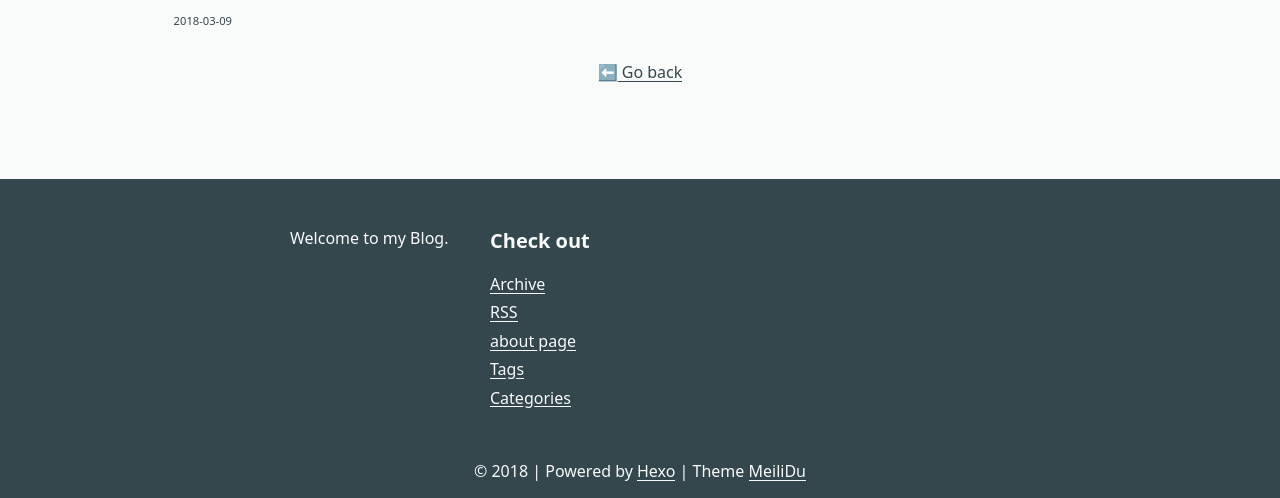
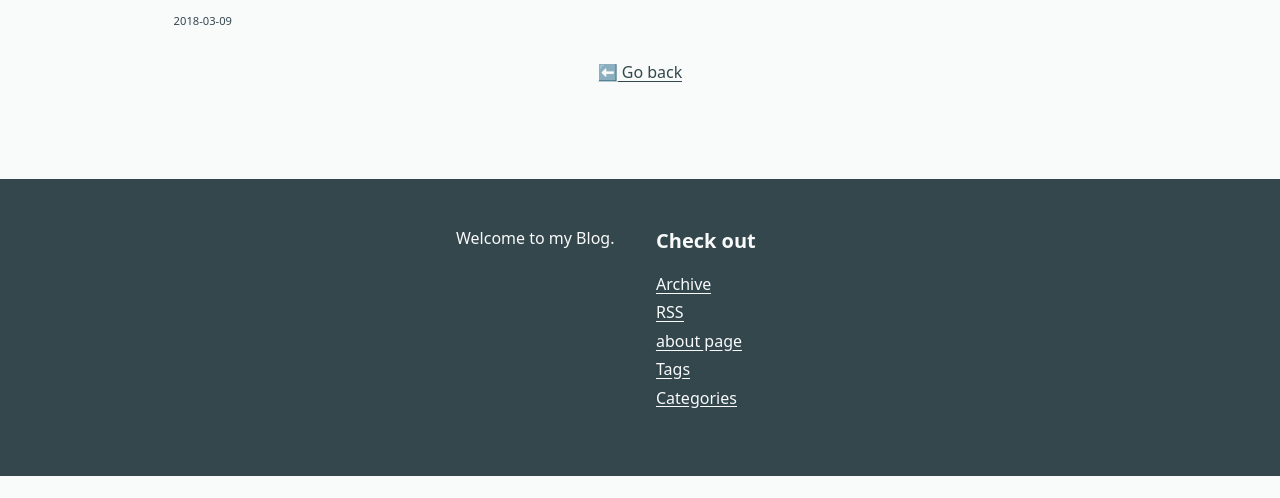
Before and after one commit to Godnou/godnou.github.io, a plain HTML site: page 2018/03/09/Hello/index.html in a window 1280 px wide. Shown: the part 518-1016 px from the top of the page. After the commit the page ends 994 px from the top, so only its background shows below. Drawn offline with Linux system fonts and the light colour scheme; a web font is replaced by a local one.

Commit message:
Site updated: 2018-03-09 23:00:12

```diff
--- a/2018/03/09/Hello/index.html
+++ b/2018/03/09/Hello/index.html
@@ -78,7 +78,7 @@
 
 
 		<div class="footer-credit">
-			<span>© 2018  | Powered by <a href="https://hexo.io/">Hexo</a> | Theme <a href="https://github.com/HoverBaum/meilidu-hexo">MeiliDu</a></span>
+
 		</div>
 
 	</div>
```
Also changed, not shown: about/index.html (+1 -1 lines), archives/2018/03/index.html (+1 -1 lines), archives/2018/index.html (+1 -1 lines), archives/index.html (+1 -1 lines), categories/index.html (+1 -1 lines), hello.html (+1 -1 lines), index.html (+1 -1 lines), page/index.html (+1 -1 lines), tags/index.html (+1 -1 lines).
